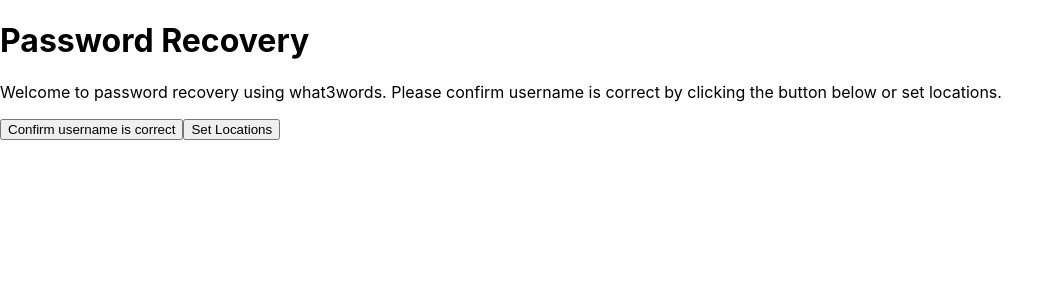
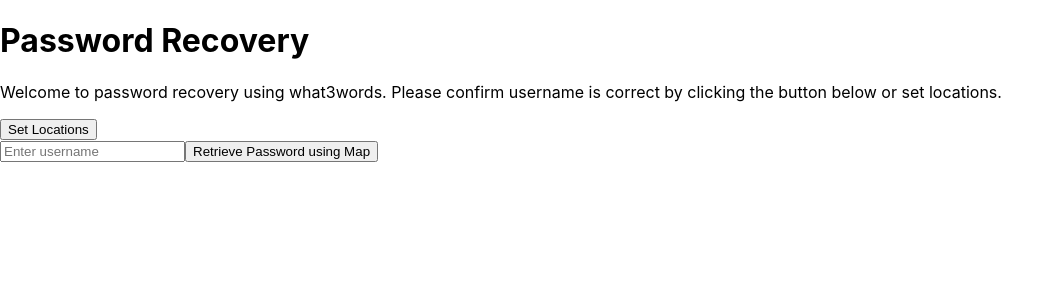
Before and after one commit to GreenEagleKing/w3w-app, a React (Create React App) app: page / in a window 1280 px wide. Shown: the top 300 px of the page, without its empty margins (0-1064 px from the left). Built offline with nearby package versions, Linux system fonts and the light colour scheme; no server answers.

Commit message:
User can retrieve username and test for match

```diff
--- a/src/App.js
+++ b/src/App.js
@@ -6,7 +6,7 @@
 
 import { db } from "./firebase"
 import { uid } from "uid"
-import { set, ref, update } from "firebase/database"
+import { set, ref, update, get } from "firebase/database"
 
 import { BrowserRouter, Routes, Route } from "react-router-dom"
 import { useState, useEffect } from "react"
@@ -14,8 +14,9 @@
 function App() {
   const [data, setData] = useState([])
   const [isLocation, setIsLocation] = useState(false)
-  const [currentUserId, setCurrentUserId] = useState("")
+  const [currentUser, setCurrentUser] = useState(null)
   const [isNewUser, setIsNewUser] = useState(false)
+  const [isCreated, setIsCreated] = useState(false)
 
   useEffect(() => {
     const getData = async () => {
@@ -34,27 +35,57 @@
     setIsNewUser(!isNewUser)
   }
 
+  function handleIsCreated() {
+    setIsCreated(!isCreated)
+  }
+
   // temp write to db
   function createUser(name) {
     const uuid = uid()
-    set(ref(db, `/${uuid}`), {
+    set(ref(db, `/${name}`), {
       username: name,
       id: uuid,
       what3wordLocations: {
         locationOne: "",
         locationTwo: "",
       },
+    }).then(() => {
+      setCurrentUser({
+        username: name,
+        id: uuid,
+        what3wordLocations: {
+          locationOne: "",
+          locationTwo: "",
+        },
+      })
     })
-    setCurrentUserId(uuid)
+    return currentUser
   }
 
+  console.log(currentUser)
+
   function updateLocations(loc1, loc2) {
-    update(ref(db, `/${currentUserId}`), {
+    update(ref(db, `/${currentUser.username}`), {
       what3wordLocations: {
         locationOne: loc1,
         locationTwo: loc2,
       },
+    }).then(() => {
+      get(ref(db, `/${currentUser.username}`)).then((snapshot) => {
+        setCurrentUser(snapshot.val())
+      })
     })
+  }
+
+  function findUser(username) {
+    console.log(username)
+    get(ref(db, `/${username}`))
+      .then((snapshot) => {
+        setCurrentUser(snapshot.val())
+      })
+      .catch((error) => {
+        console.log(error)
+      })
   }
 
   return (
@@ -63,7 +94,13 @@
         <Route
           exact
           path="/"
-          element={<Home data={data} handleIsNewUser={handleIsNewUser} />}
+          element={
+            <Home
+              data={data}
+              handleIsNewUser={handleIsNewUser}
+              findUser={findUser}
+            />
+          }
         />
         <Route
           path="/map"
@@ -71,17 +108,26 @@
             <PasswordRecovery
               data={data}
               handleIsLocation={handleIsLocation}
+              handleIsCreated={handleIsCreated}
               updateLocations={updateLocations}
+              isNewUser={isNewUser}
+              currentUser={currentUser}
             />
           }
         />
         <Route
           path="/result"
-          element={<Result isLocation={isLocation} isNewUser={isNewUser} />}
+          element={
+            <Result
+              isLocation={isLocation}
+              isNewUser={isNewUser}
+              isCreated={isCreated}
+            />
+          }
         />
         <Route
           path="/setLocations"
-          element={<SetLocations createUser={createUser} />}
+          element={<SetLocations createUser={createUser} findUser={findUser} />}
         />
       </Routes>
     </BrowserRouter>
--- a/src/forms/CheckUser.jsx
+++ b/src/forms/CheckUser.jsx
@@ -1,11 +1,27 @@
 import React from "react"
+import { useState } from "react"
+import { useNavigate } from "react-router-dom"
 
-export default function CheckUser() {
+export default function CheckUser({ findUser }) {
+  const [username, setUsername] = useState("")
+  const navigate = useNavigate()
+
+  function handleSubmit(e) {
+    // e.preventDefault()
+    findUser(username)
+    navigate("/map")
+  }
+
   return (
     <>
       <form>
-        <input placeholder="Input your username"></input>
-        <button>Find User</button>
+        <input
+          type="text"
+          value={username}
+          placeholder="Input your username"
+          onChange={(e) => setUsername(e.target.value)}
+        ></input>
+        <button onClick={handleSubmit}>Find User</button>
       </form>
     </>
   )
--- a/src/forms/MultiStepForm.jsx
+++ b/src/forms/MultiStepForm.jsx
@@ -10,6 +10,9 @@
   data,
   handleIsLocation,
   updateLocations,
+  isNewUser,
+  currentUser,
+  handleIsCreated,
 }) {
   const { square } = useSelectedSquare()
 
@@ -42,10 +45,22 @@
   // }
 
   const handleSubmit = (e) => {
-    updateLocations(
-      selectedLocations.locationOne,
-      selectedLocations.locationTwo
-    )
+    if (isNewUser) {
+      updateLocations(
+        selectedLocations.locationOne,
+        selectedLocations.locationTwo
+      )
+      handleIsCreated()
+    } else {
+      if (
+        selectedLocations.locationOne ===
+          currentUser.what3wordLocations.locationOne &&
+        selectedLocations.locationOne ===
+          currentUser.what3wordLocations.locationOne
+      ) {
+        handleIsLocation()
+      }
+    }
     navigate("/result")
   }
 
--- a/src/pages/home.jsx
+++ b/src/pages/home.jsx
@@ -1,10 +1,19 @@
 import React from "react"
 import Header from "../components/Header"
-import { Link } from "react-router-dom"
+import { Link, useNavigate } from "react-router-dom"
+import { useState } from "react"
 
-export default function Home({ data, handleIsNewUser }) {
+export default function Home({ data, handleIsNewUser, findUser }) {
+  const [username, setUsername] = useState("")
+  const navigate = useNavigate()
+
   const handleClick = (e) => {
     handleIsNewUser()
+  }
+
+  const handleSubmit = (e) => {
+    findUser(username)
+    navigate("/map")
   }
 
   return (
@@ -15,12 +24,22 @@
           Welcome to password recovery using what3words. Please confirm username
           is correct by clicking the button below or set locations.
         </p>
-        <Link to="/map">
-          <button>{`Confirm username is correct`}</button>
-        </Link>
         <Link to="/setLocations">
           <button onClick={handleClick}>{`Set Locations`}</button>
         </Link>
+        <div>
+          <form>
+            <input
+              type="text"
+              value={username}
+              onChange={(e) => setUsername(e.target.value)}
+              placeholder="Enter username"
+            />
+            <button
+              onClick={handleSubmit}
+            >{`Retrieve Password using Map`}</button>
+          </form>
+        </div>
       </div>
     </>
   )
--- a/src/pages/passwordRecovery.jsx
+++ b/src/pages/passwordRecovery.jsx
@@ -8,6 +8,9 @@
   data,
   handleIsLocation,
   updateLocations,
+  isNewUser,
+  currentUser,
+  handleIsCreated,
 }) {
   return (
     <>
@@ -16,6 +19,9 @@
         data={data}
         handleIsLocation={handleIsLocation}
         updateLocations={updateLocations}
+        isNewUser={isNewUser}
+        currentUser={currentUser}
+        handleIsCreated={handleIsCreated}
       />
       <Map />
     </>
--- a/src/pages/result.jsx
+++ b/src/pages/result.jsx
@@ -3,19 +3,33 @@
 
 import Header from "../components/Header"
 
-export default function Result({ data, isLocation, isNewUser }) {
+export default function Result({ data, isLocation, isNewUser, isCreated }) {
   return (
     <>
       <Header />
-      {isNewUser ? (
+      {isNewUser && isCreated ? (
         <div>
           <p>Locations successfully create for xxxx user.</p>
         </div>
-      ) : (
+      ) : isNewUser && !isCreated ? (
         <div>
           <p>Locations unsuccessfully created. Please try again.</p>
           <Link to="/setLocations">
             <button>Go Back</button>
+          </Link>
+        </div>
+      ) : !isNewUser && isLocation ? (
+        <div>
+          <p>Locations successfully matched. Please retrieve password.</p>
+          <Link to="/">
+            <button>Retrieve Password</button>
+          </Link>
+        </div>
+      ) : (
+        <div>
+          <p>Locations did not match. Please try again.</p>
+          <Link to="/">
+            <button>Try Again</button>
           </Link>
         </div>
       )}
--- a/src/pages/setLocations.jsx
+++ b/src/pages/setLocations.jsx
@@ -3,7 +3,7 @@
 import CreateUser from "../forms/CreateUser"
 import CheckUser from "../forms/CheckUser"
 
-export default function SetLocations({ data, createUser }) {
+export default function SetLocations({ data, createUser, findUser }) {
   return (
     <>
       <Header />
@@ -13,7 +13,7 @@
           username or input existing.
         </p>
         <CreateUser createUser={createUser} />
-        <CheckUser />
+        <CheckUser findUser={findUser} />
       </div>
     </>
   )
```
